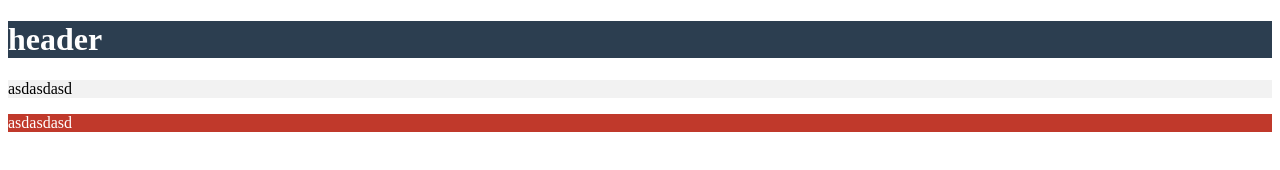
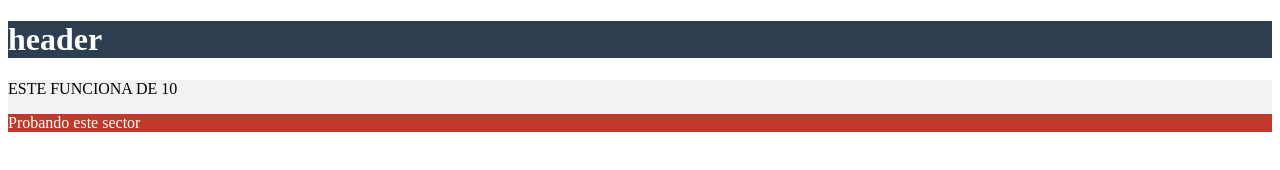
Before and after one commit to facuferrara/proyecto_Boostrap, a plain HTML site: page index.html in a window 1280 px wide. Drawn offline with nearby package versions, Linux system fonts and the light colour scheme.

Commit message:
agregados de columnas, falta modificar para que ser vean una al lado de la otra.

```diff
--- a/index.html
+++ b/index.html
@@ -15,23 +15,21 @@
     </header>
 
     <div class="container">
-
-    </div>
-    <article>
-            <section class="main">
+        <section class="main row">
+            <article class="col-xs-12 co-sm-8 col-md-9 col-lg-9">
                 <p>
-                    asdasdasd
+                    ESTE FUNCIONA DE 10
                 </p>
 
             </article>
 
-                <aside>
-                    <p>
-                        asdasdasd
-                    </p>
-                </aside>
+            <aside class="col-xs-12 co-sm-3 col-md-3 col-lg-3">
+                <p>
+                    Probando este sector
+                </p>
+            </aside>
 
-            </section>
+        </section>
     </div>
 
     <script src="js/jquery.js"></script>
```
